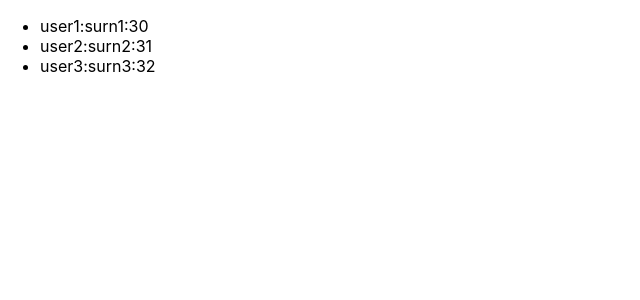
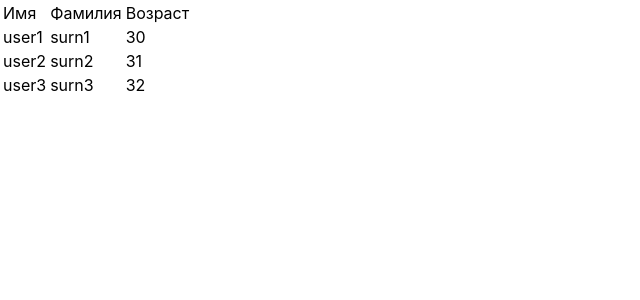
Before and after one commit to Zafk1eI/learn-react, a React (Create React App) app: page / in a window 1280 px wide. Shown: the top 300 px of the page, without its empty margins (0-640 px from the left). Built offline with nearby package versions, Linux system fonts and the light colour scheme.

Commit message:
react 43

```diff
--- a/src/App.js
+++ b/src/App.js
@@ -2,22 +2,30 @@
 
 function App() {
   const users = [
-    {id:1, name: 'user1', surn: 'surn1', age: 30 },
-    {id:2, name: 'user2', surn: 'surn2', age: 31 },
-    {id:3, name: 'user3', surn: 'surn3', age: 32 },
+    { id: 1, name: 'user1', surn: 'surn1', age: 30 },
+    { id: 2, name: 'user2', surn: 'surn2', age: 31 },
+    { id: 3, name: 'user3', surn: 'surn3', age: 32 },
   ];
-
-  const res = users.map(function (item, index) {
-    return <li key={index}>
-      <span>{item.name}</span>:
-      <span>{item.surn}</span>:
-      <span>{item.age}</span>
-    </li>;
+  const rows = users.map(function (item) {
+    return <tr key={item.id}>
+      <td>{item.name}</td>
+      <td>{item.surn}</td>
+      <td>{item.age}</td>
+    </tr>;
   });
 
-  return <ul>
-    {res}
-  </ul>;
+  return <table>
+    <thead>
+      <tr>
+        <td>Имя</td>
+        <td>Фамилия</td>
+        <td>Возраст</td>
+      </tr>
+    </thead>
+    <tbody>
+      {rows}
+    </tbody>
+  </table>;
 }
 
 export default App;
```
